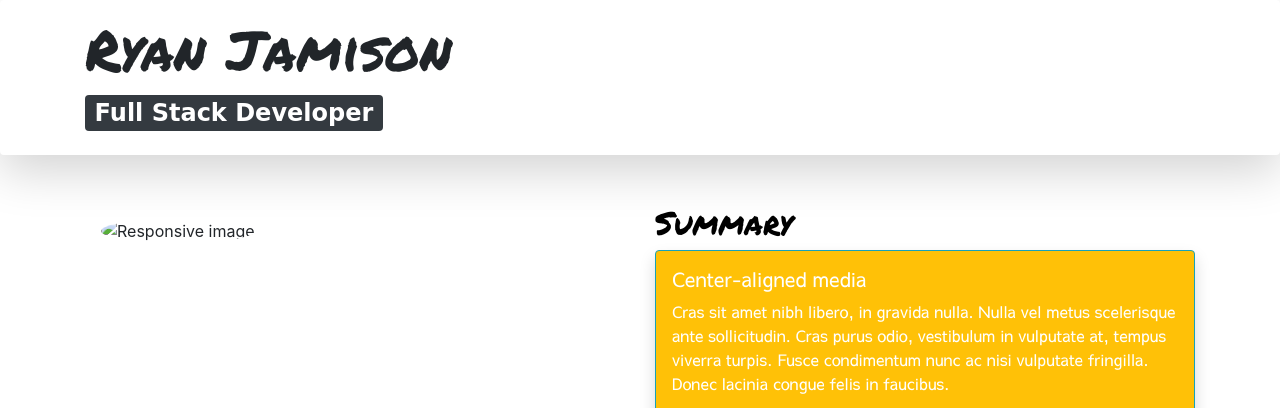
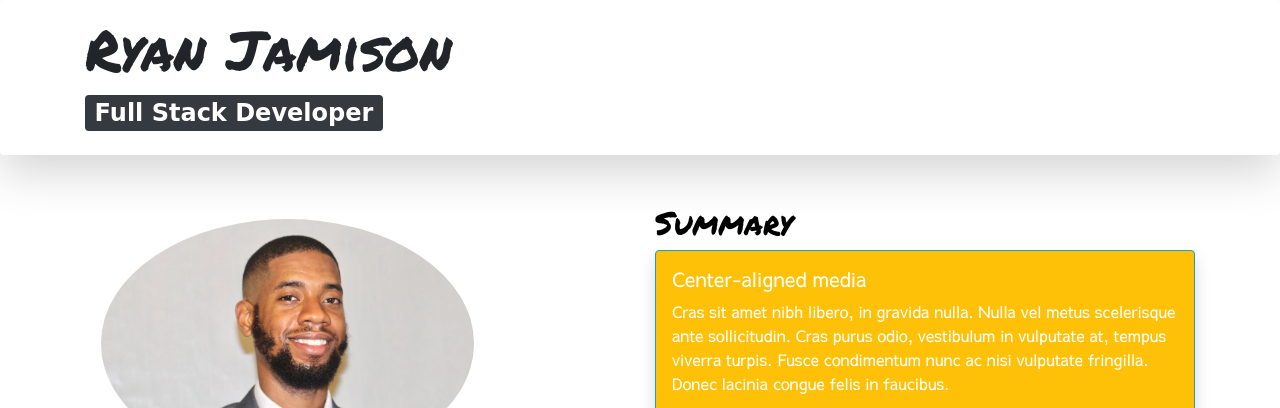
Before and after one commit to rdj215/web_bootstrapPortfolio, a plain HTML site: page index.html in a window 1280 px wide. Shown: the top 408 px of the page. Drawn offline with nearby package versions, Linux system fonts and the light colour scheme.

Commit message:
change path for picture

```diff
--- a/index.html
+++ b/index.html
@@ -22,7 +22,7 @@
                 <div class="row">
                     <!-- 1st Column -- Image -->
                   <div class="col-sm-6 ">
-                      <img src="portfolio_picture.jpg" class="img-fluid rounded-circle w-75 p-3" alt="Responsive image">
+                      <img src="./assets/images/portfolio_picture.jpg" class="img-fluid rounded-circle w-75 p-3" alt="Responsive image">
 
                   </div>
                   <!-- 2nd Column -- Media Object -->
```
